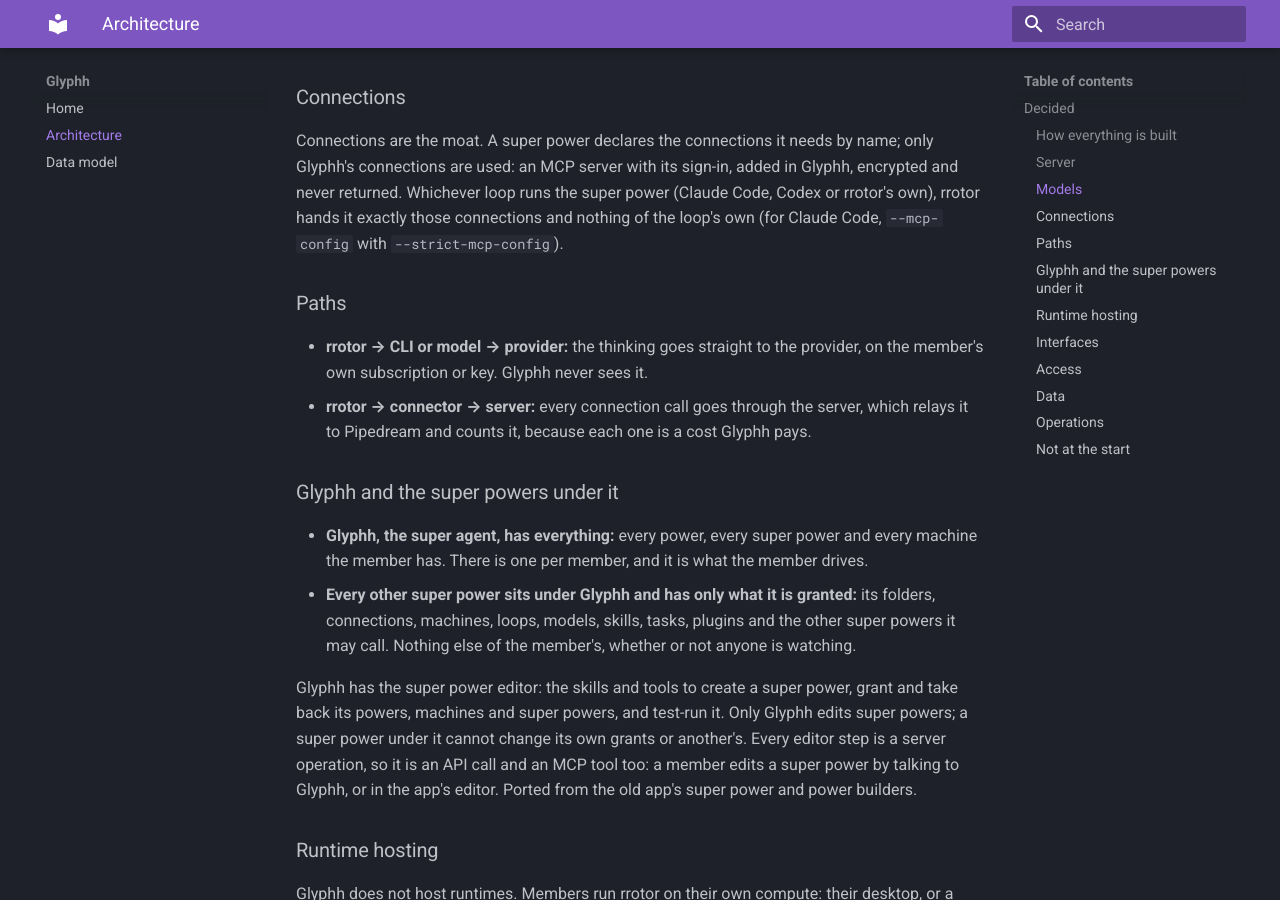
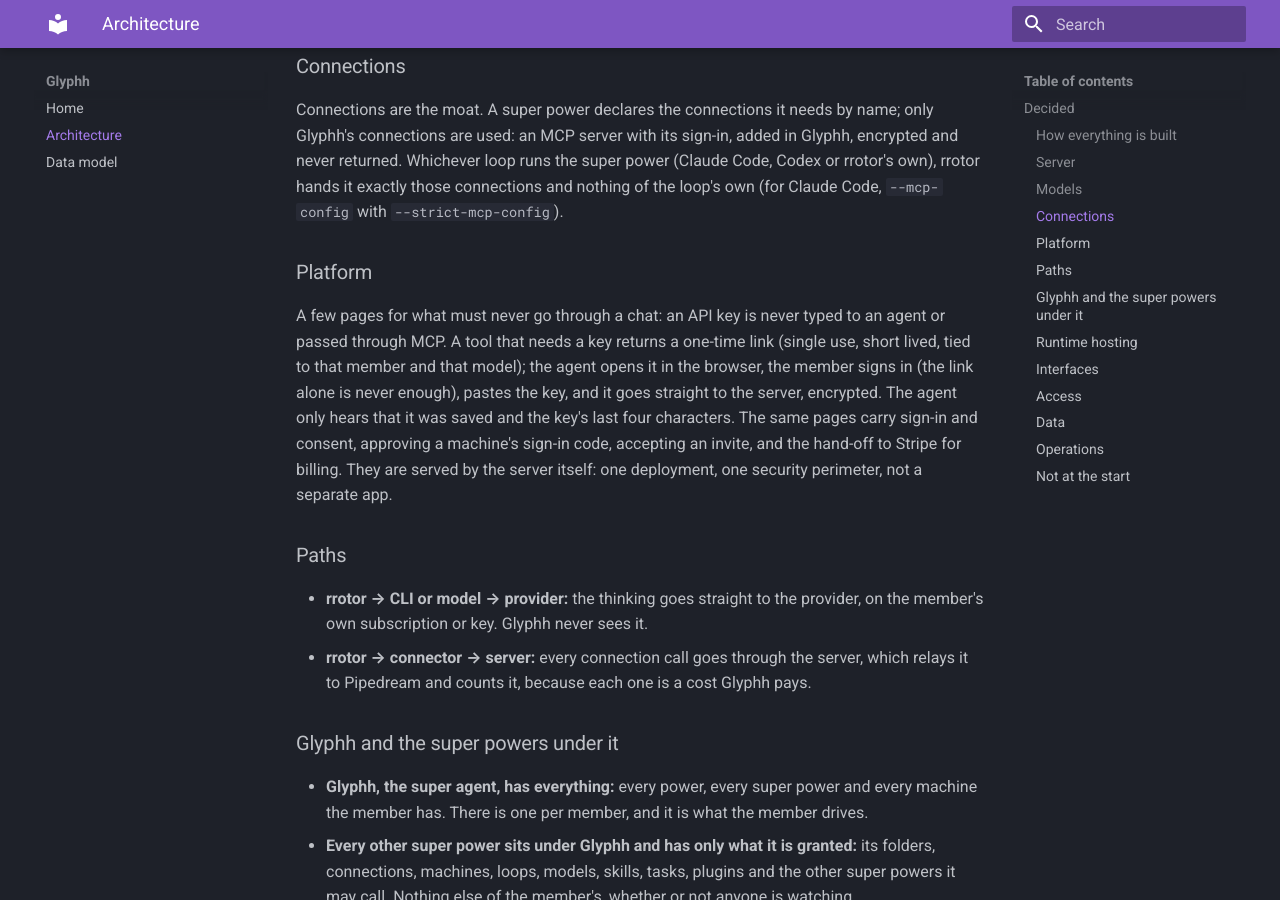
Before and after one commit to glyphh-ai/server, an MkDocs documentation site: the page built from docs/architecture.md, in a window 1280 px wide and 900 px high, scrolled down 1518 px. Built offline with MkDocs 1.6.1 and Material for MkDocs 9.7.7, drawn with Linux system fonts in a browser that asks for light colours.

Commit message:
Architecture: a small platform, for keys and the steps that need a browser
Co-Authored-By: Claude Opus 5.5 <noreply@anthropic.com>

````diff
--- a/docs/architecture.md
+++ b/docs/architecture.md
@@ -8,6 +8,7 @@ flowchart TB
     Runtime["rrotor (runtime)"] --> SDK --> Server
     Runtime --> Loop["CLI or model"] --> Provider
     Runtime --> Connector --> Server
+    Platform --> Server
 ```
 
 ## Decided
@@ -39,6 +40,10 @@ Glyphh is a model runtime, not a gateway, and it governs nothing: limits, access
 ### Connections
 
 Connections are the moat. A super power declares the connections it needs by name; only Glyphh's connections are used: an MCP server with its sign-in, added in Glyphh, encrypted and never returned. Whichever loop runs the super power (Claude Code, Codex or rrotor's own), rrotor hands it exactly those connections and nothing of the loop's own (for Claude Code, `--mcp-config` with `--strict-mcp-config`).
+
+### Platform
+
+A few pages for what must never go through a chat: an API key is never typed to an agent or passed through MCP. A tool that needs a key returns a one-time link (single use, short lived, tied to that member and that model); the agent opens it in the browser, the member signs in (the link alone is never enough), pastes the key, and it goes straight to the server, encrypted. The agent only hears that it was saved and the key's last four characters. The same pages carry sign-in and consent, approving a machine's sign-in code, accepting an invite, and the hand-off to Stripe for billing. They are served by the server itself: one deployment, one security perimeter, not a separate app.
 
 ### Paths
 
````
